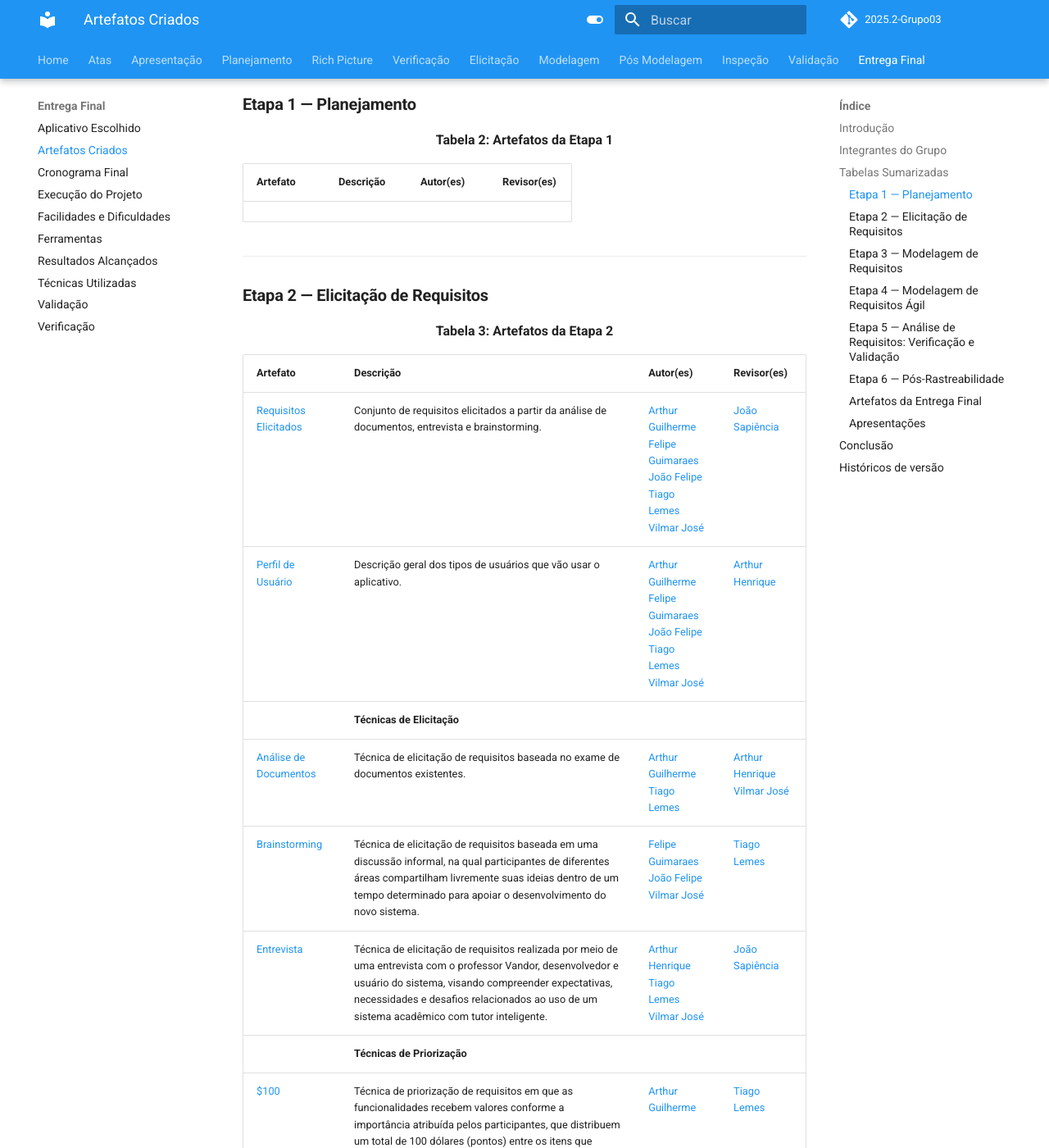
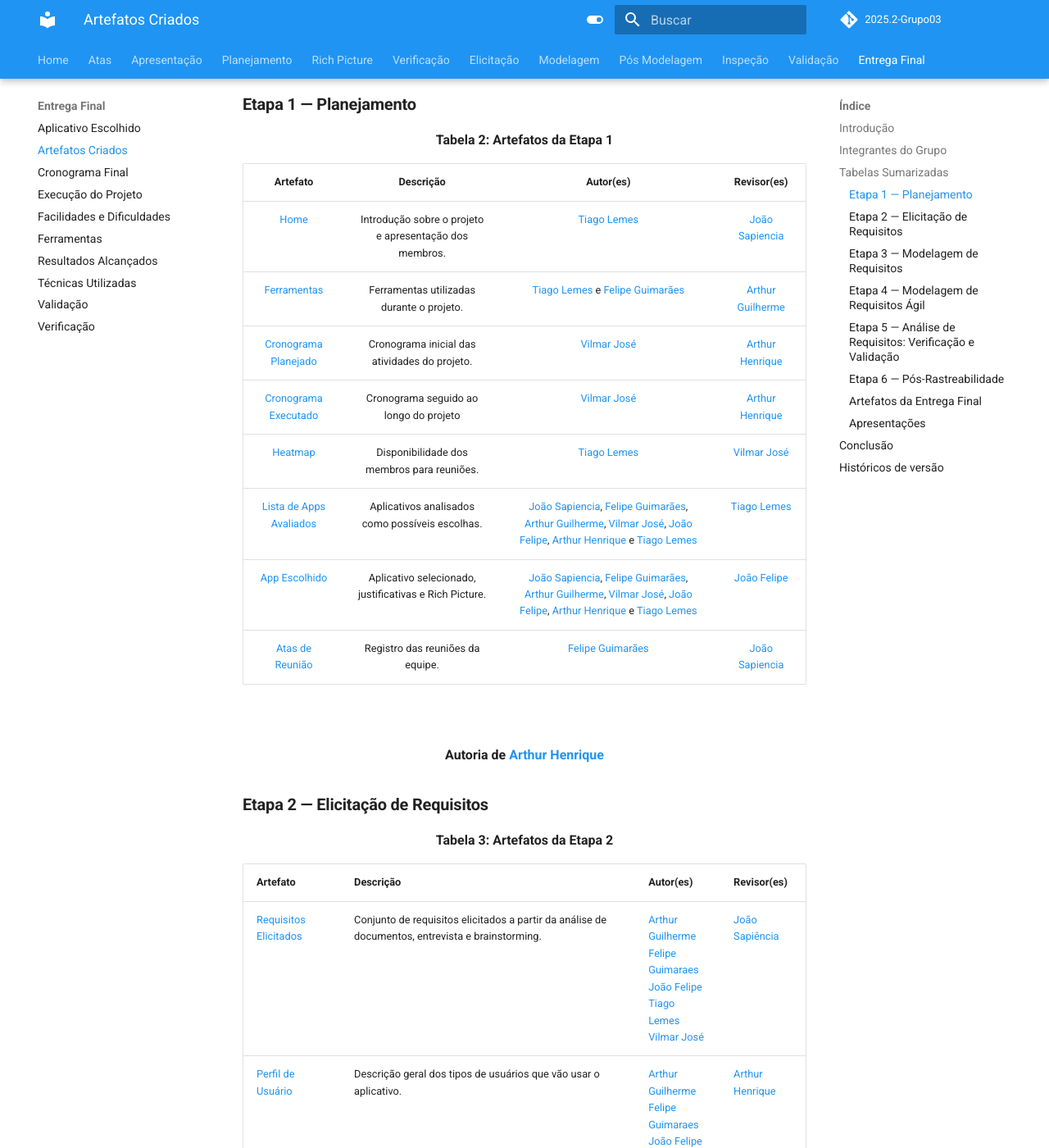
Before and after one commit to Requisitos-de-Software/2025.2-Grupo03, an MkDocs documentation site: the page built from docs/Entrega_Final/artefatos_criados.md, in a window 1280 px wide and 1400 px high, scrolled down 1049 px. Shown: the whole window at 82% size. Built offline with MkDocs 1.6.1 and Material for MkDocs 9.7.7, drawn with Linux system fonts in a browser that asks for light colours; comment, search, counter and statistics services are not loaded; some of the changed text lies outside the part shown.

Commit message:
Adição da tabela da etapa 1 - Planejamento

```diff
--- a/docs/Entrega_Final/artefatos_criados.md
+++ b/docs/Entrega_Final/artefatos_criados.md
@@ -14,7 +14,7 @@ A Tabela 1 apresenta todos os integrantes da equipe que participaram da criaçã
 | Nome | Quais etapas participou |
 |---------------------------|---------------------------------------|
 | [Arthur Guilherme](https://github.com/ArthurGuilher62) | Criação do documento e da tabela da [Etapa 6 — Pós-Rastreabilidade](https://requisitos-de-software.github.io/2025.2-Grupo03/Entrega_Final/artefatos_criados/#etapa-6-pos-rastreabilidade) |
-| [Arthur Henrique](https://github.com/arthurhvieira1) |    |
+| [Arthur Henrique](https://github.com/arthurhvieira1) | Criação da tabela da [Etapa 1 - Planejamento](https://requisitos-de-software.github.io/2025.2-Grupo03/Entrega_Final/artefatos_criados/#etapa-1-planejamento)|
 | [Felipe Guimaraes](https://github.com/felipegf1) | |
 | [João Felipe](https://github.com/MrBolt2005) |   |
 | [João Sapiência](https://github.com/JoaoSapiencia) |  |
@@ -29,10 +29,100 @@ A Tabela 1 apresenta todos os integrantes da equipe que participaram da criaçã
 
 <div align="center"><strong>Tabela 2: Artefatos da Etapa 1</strong></div>
 
-| Artefato | Descrição | Autor(es) | Revisor(es) |
-|----------|-----------|-----------|--------------|
+<table>
+<thead>
+<tr>
+<th style="text-align:center">Artefato</th>
+<th style="text-align:center">Descrição</th>
+<th style="text-align:center">Autor(es)</th>
+<th style="text-align:center">Revisor(es)</th>
+</tr>
+</thead>
+<tbody>
 
----
+<tr>
+<td style="text-align:center"><a href="../index.md">Home</a></td>
+<td style="text-align:center">Introdução sobre o projeto e apresentação dos membros.</td>
+<td style="text-align:center"><a href="https://github.com/TiagoTeixeira-2005">Tiago Lemes</a></td>
+<td style="text-align:center"><a href="https://github.com/JoaoSapiencia">João Sapiencia</a></td>
+</tr>
+
+<tr>
+<td style="text-align:center"><a href="../Planejamento/ferramentas.md">Ferramentas</a></td>
+<td style="text-align:center">Ferramentas utilizadas durante o projeto.</td>
+<td style="text-align:center"><a href="https://github.com/TiagoTeixeira-2005">Tiago Lemes</a> e <a href="https://github.com/felipegf1">Felipe Guimarães</a></td>
+<td style="text-align:center"><a href="https://github.com/ArthurGuilher62">Arthur Guilherme</a></td>
+
+</tr>
+
+<tr>
+<td style="text-align:center"><a href="../Planejamento/Cronograma.md">Cronograma Planejado</a></td>
+<td style="text-align:center">Cronograma inicial das atividades do projeto.</td>
+<td style="text-align:center"><a href="https://github.com/VilmarFagundes">Vilmar José</a></td>
+<td style="text-align:center"><a href="https://github.com/arthurhvieira1">Arthur Henrique</a></td>
+</tr>
+
+<tr>
+<td style="text-align:center"><a href="../Planejamento/cronograma_executado.md">Cronograma Executado</a></td>
+<td style="text-align:center">Cronograma seguido ao longo do projeto</td>
+<td style="text-align:center"><a href="https://github.com/VilmarFagundes">Vilmar José</a></td>
+<td style="text-align:center"><a href="https://github.com/arthurhvieira1">Arthur Henrique</a></td>
+</tr>
+
+<tr>
+<td style="text-align:center"><a href="../Planejamento/heatmap.md">Heatmap</a></td>
+<td style="text-align:center">Disponibilidade dos membros para reuniões.</td>
+<td style="text-align:center"><a href="https://github.com/TiagoTeixeira-2005">Tiago Lemes</a></td>
+<td style="text-align:center"><a href="https://github.com/VilmarFagundes">Vilmar José</a></td>
+</tr>
+
+<tr>
+<td style="text-align:center"><a href="../Planejamento/Aplicativos.md">Lista de Apps Avaliados</a></td>
+<td style="text-align:center">Aplicativos analisados como possíveis escolhas.</td>
+<td style="text-align:center"> <a href="https://github.com/JoaoSapiencia">João Sapiencia</a>,
+  <a href="https://github.com/felipegf1">Felipe Guimarães</a>,
+  <a href="https://github.com/ArthurGuilher62">Arthur Guilherme</a>,
+  <a href="https://github.com/VilmarFagundes">Vilmar José</a>,
+  <a href="https://github.com/MrBolt2005">João Felipe</a>,
+  <a href="https://github.com/arthurhvieira1">Arthur Henrique</a> e
+  <a href="https://github.com/TiagoTeixeira-2005">Tiago Lemes</a></td>
+<td style="text-align:center"><a href="https://github.com/TiagoTeixeira-2005">Tiago Lemes</a></td>
+</tr>
+
+<tr>
+<td style="text-align:center"><a href="../Planejamento/aplicativo.md">App Escolhido</a></td>
+<td style="text-align:center">Aplicativo selecionado, justificativas e Rich Picture.</td>
+<td style="text-align:center">
+  <a href="https://github.com/JoaoSapiencia">João Sapiencia</a>,
+  <a href="https://github.com/felipegf1">Felipe Guimarães</a>,
+  <a href="https://github.com/ArthurGuilher62">Arthur Guilherme</a>,
+  <a href="https://github.com/VilmarFagundes">Vilmar José</a>,
+  <a href="https://github.com/MrBolt2005">João Felipe</a>,
+  <a href="https://github.com/arthurhvieira1">Arthur Henrique</a> e
+  <a href="https://github.com/TiagoTeixeira-2005">Tiago Lemes</a>
+</td>
+<td style="text-align:center">
+  <a href="https://github.com/MrBolt2005">João Felipe</a>
+</td>
+</tr>
+
+<tr>
+<td style="text-align:center"><a href="../Atas/">Atas de Reunião</a></td>
+<td style="text-align:center">Registro das reuniões da equipe.</td>
+<td style="text-align:center"><a href="https://github.com/felipegf1">Felipe Guimarães</a></td>
+<td style="text-align:center"><a href="https://github.com/JoaoSapiencia">João Sapiencia</a></td>
+</tr>
+
+</tbody>
+</table>
+
+<br>
+
+<div align="center">
+  <strong>Autoria de <a href="https://github.com/arthurhvieira1">Arthur Henrique</a></strong>
+</div>
+
+
 
 ### **Etapa 2 — Elicitação de Requisitos**
 
```
